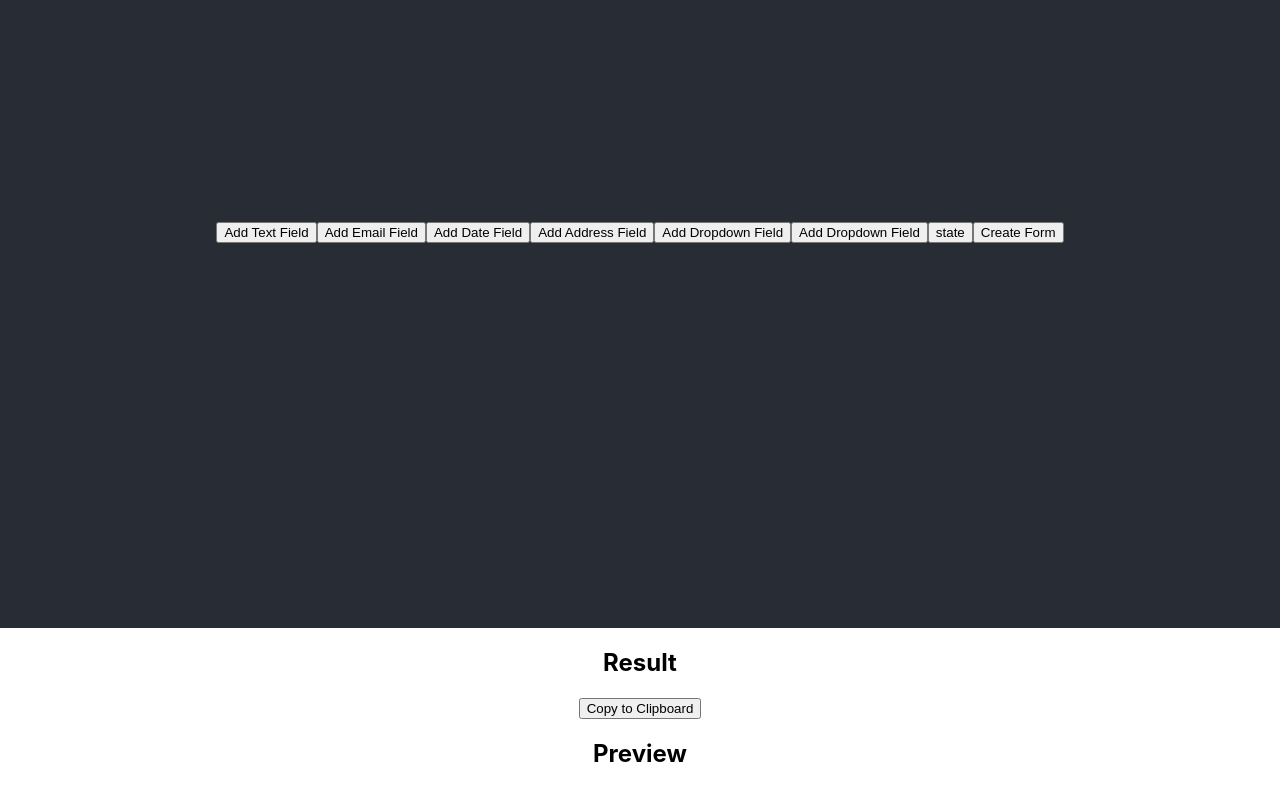
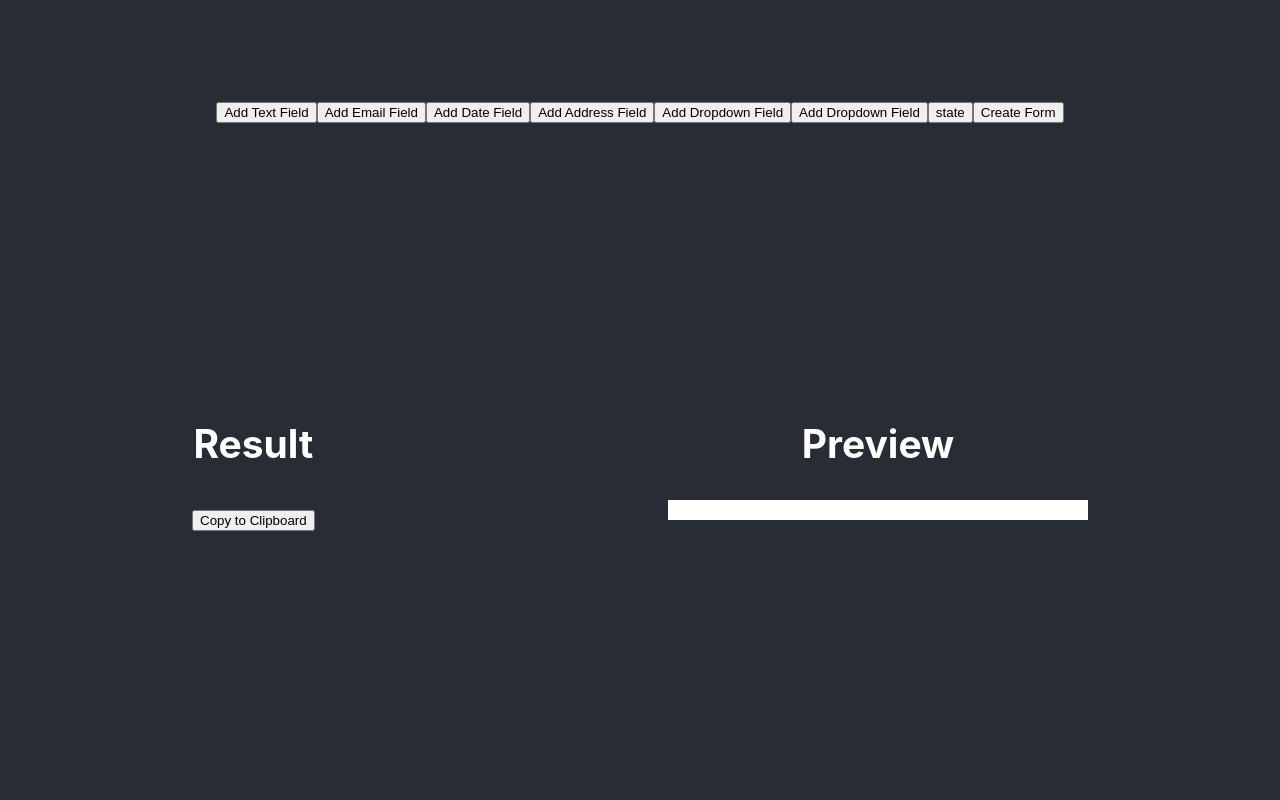
Before and after one commit to JimBilll/Well-Formed, a React (Create React App) app: page / in a window 1280 px wide. Shown: the part 286-1086 px from the top of the page. Built offline with nearby package versions, Linux system fonts and the light colour scheme.

Commit message:
Result and preview CSS
- Added some CSS to the result and preview areas

```diff
--- a/src/App.css
+++ b/src/App.css
@@ -1,7 +1,6 @@
 .App {
   text-align: center;
 }
-
 
 .App-nav {
   background-color: #282c34;
@@ -27,7 +26,7 @@
 
 .App-header {
   background-color: #282c34;
-  min-height: 100vh;
+  min-height: 70vh;
   display: flex;
   flex-direction: column;
   align-items: center;
@@ -35,3 +34,29 @@
   font-size: calc(10px + 2vmin);
   color: white;
 }
+
+.result {
+  background-color: #282c34;
+  min-height: 70vh;
+  display: flex;
+  flex-direction: row;
+  align-items: top;
+  justify-content:space-between;
+  padding-left: 15vw;
+  padding-right: 15vw;
+  font-size: calc(10px + 2vmin);
+  color: white;
+}
+
+#resultField {
+  font-size: calc(10px + 1vmin);
+  text-align: left;
+}
+
+#previewField {
+  background-color: white;
+  color: black;
+  font-family: 'Times New Roman', Times, serif;
+  padding: 10px;
+  min-width: 400px;
+}
```
